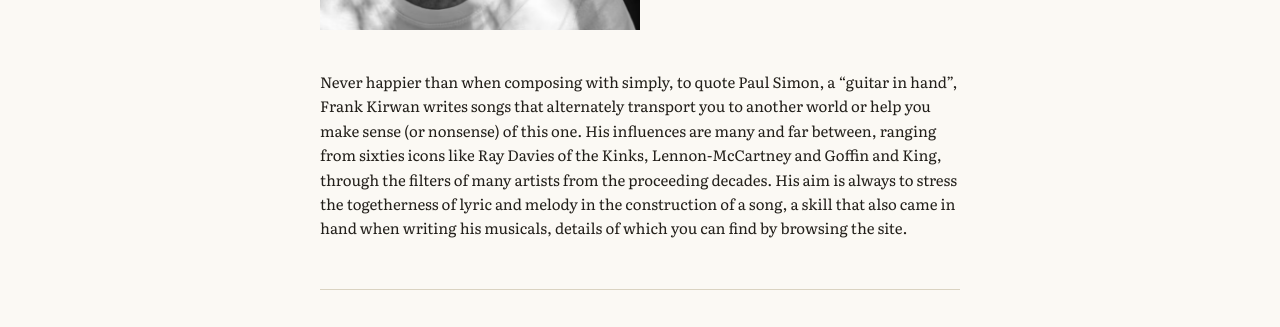
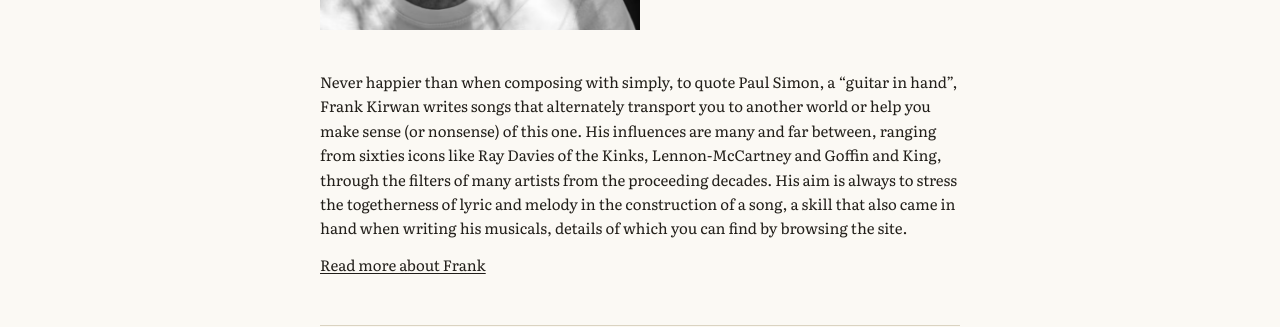
Before and after one commit to mannixharry/music-site, a React (Vite) app: page / in a window 1280 px wide. Shown: the part 463-790 px from the top of the page. Built offline with nearby package versions, Linux system fonts and the light colour scheme; no server answers.

Commit message:
Frame the home bio as the opening it is

```diff
--- a/src/pages/Home.jsx
+++ b/src/pages/Home.jsx
@@ -24,10 +24,20 @@ function Home() {
         </div>
       </section>
 
-      <section className="mt-10 space-y-3 text-sm leading-relaxed">
-        {profile.paragraphs.map((paragraph, i) => (
-          <p key={i}>{paragraph}</p>
-        ))}
+      {/* The About page opens with these same words — its first paragraph is
+          this one, minus the closing clause about the site. Left alone as copy
+          and framed instead: this reads as a repeat only while nothing says it
+          is an opening. The link says it, and it is the same "go deeper" close
+          the two sections below already have, which the bio was missing. */}
+      <section className="mt-10 text-sm leading-relaxed">
+        <div className="space-y-3">
+          {profile.paragraphs.map((paragraph, i) => (
+            <p key={i}>{paragraph}</p>
+          ))}
+        </div>
+        <Link to="/about" className="mt-3 inline-block underline">
+          Read more about Frank
+        </Link>
       </section>
 
       <div className={SECTION}>
```
